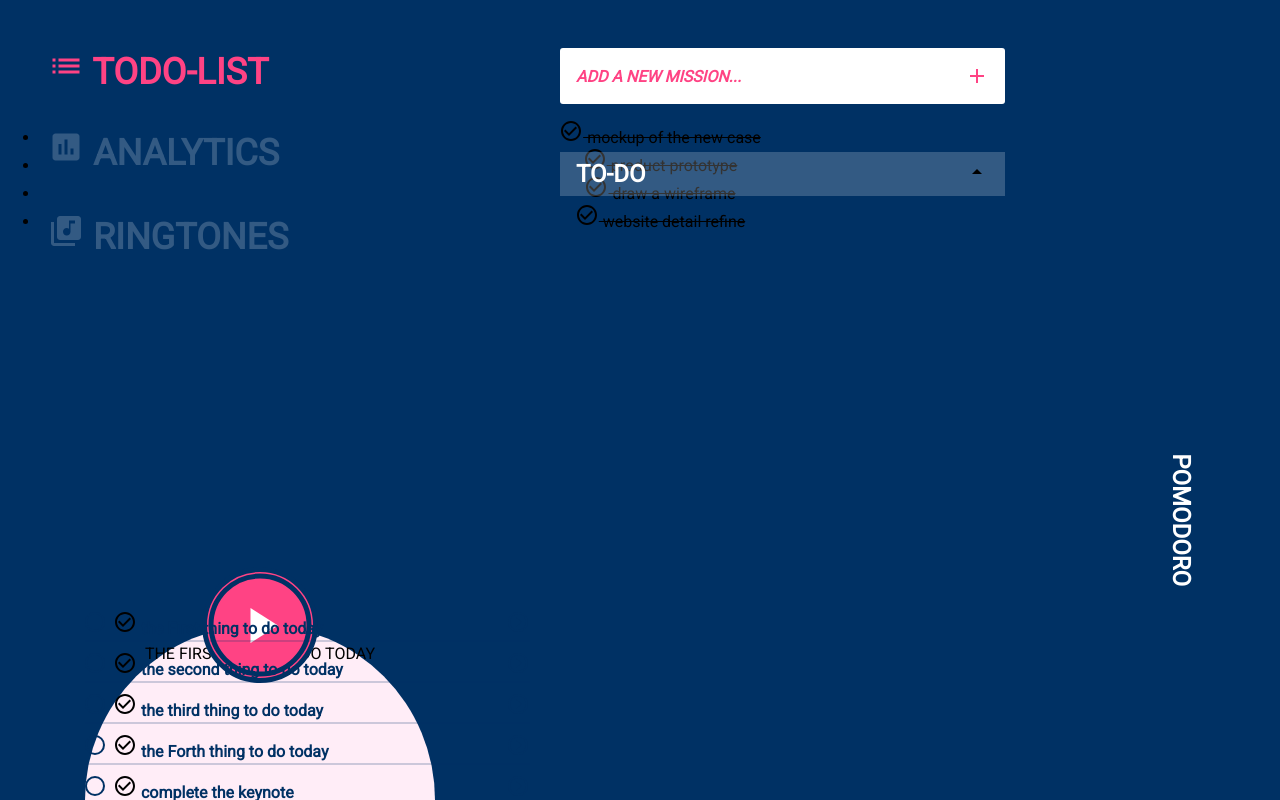
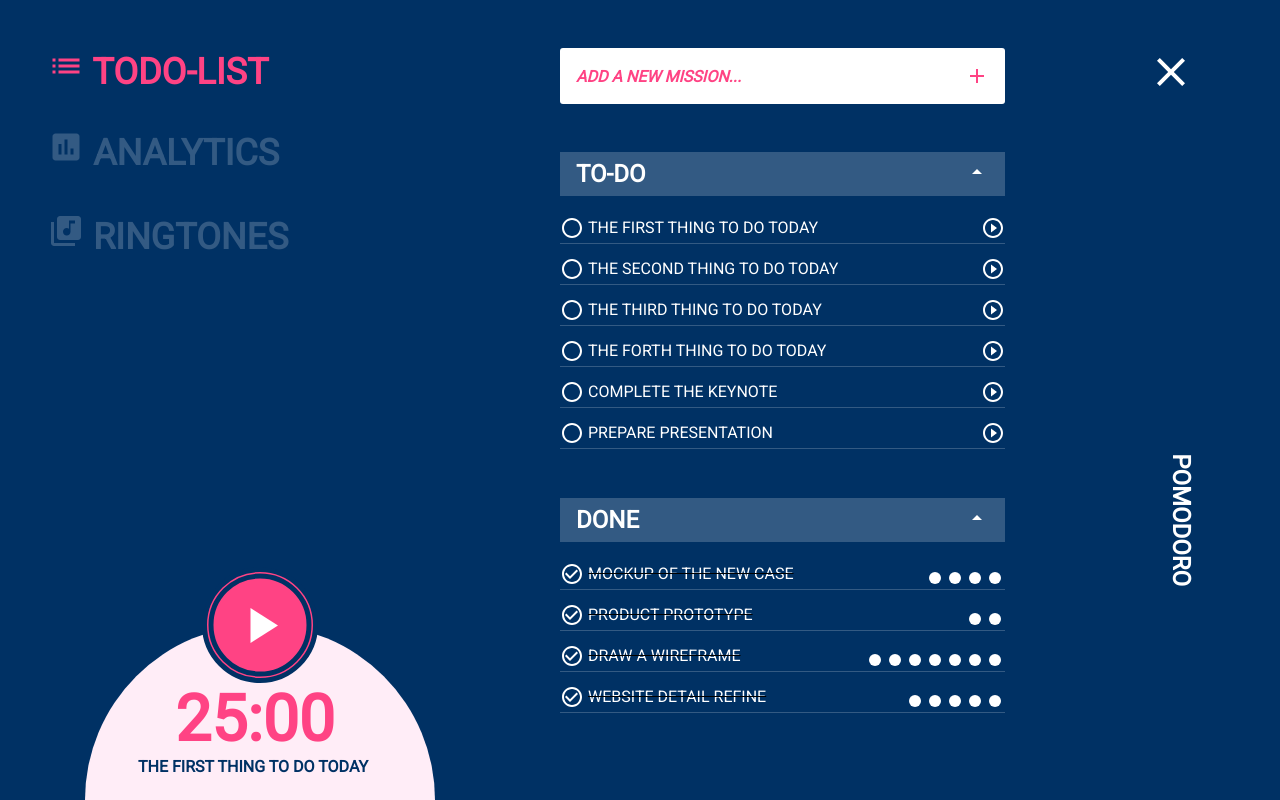
Before and after one commit to TianyiLi/the-f2e-w1-pomodoro, a Vue app: page / in a window 1280 px wide. Both pictures are taken after a click on the icon 1177 px from the left and 66 px from the top of the page. Built offline with nearby package versions, Linux system fonts and the light colour scheme.

Commit message:
todo complete

```diff
--- a/src/App.vue
+++ b/src/App.vue
@@ -1,7 +1,9 @@
 <template>
   <div id="app">
     <Main></Main>
-    <ControlPanel v-if="controlIsShow"></ControlPanel>
+    <transition name="fade">
+      <ControlPanel v-if="controlIsShow"></ControlPanel>
+    </transition>
     <div class="pomodoro">POMODORO</div>
   </div>
 </template>
@@ -200,4 +202,10 @@ html, body
   position absolute
   top 130px
   left 560px
+.fade-enter-active, .fade-leave-active {
+  transition: opacity .5s;
+}
+.fade-enter, .fade-leave-to  {
+  opacity: 0;
+}
 </style>
--- a/src/components/Todo-list.vue
+++ b/src/components/Todo-list.vue
@@ -12,11 +12,12 @@
           fill="none" /></svg>
     </div>
     <div class="todo">
-      <div class="todo-header">
+      <div class="todo-header" @click="todoIsShow = !todoIsShow">
         TO-DO
-        <ArrowDropUp class="arrow-up"></ArrowDropUp>
+        <ArrowDropUp class="arrow-up" v-if="todoIsShow"></ArrowDropUp>
+        <ArrowDropDown class="arrow-down" v-else></ArrowDropDown>
       </div>
-      <ul class="todo-list" ref="todoList">
+      <ul class="todo-list-wrap" ref="todoList">
         <li v-for="(ele) in todoList"
           :key="ele.id">
           <UncheckedRadio></UncheckedRadio>
@@ -26,15 +27,18 @@
       </ul>
     </div>
     <div class="done">
-      <div class="done-header">
+      <div class="done-header" @click="doneIsShow = !doneIsShow">
         DONE
-        <ArrowDropDown class="arrow-down"></ArrowDropDown>
+        <ArrowDropUp class="arrow-up" v-if="doneIsShow"></ArrowDropUp>
+        <ArrowDropDown class="arrow-down" v-else></ArrowDropDown>
       </div>
       <ul class="done-list" ref="doneList">
         <li v-for="(ele) in doneList" :key="ele.id">
           <CheckedCircle></CheckedCircle>
           {{ele.text}}
-          <span class="ball" v-for="n in ele.costTime" :key="n"></span>
+          <div class="ball-wrapper">
+            <span class="ball" v-for="n in ele.costTime" :key="n"></span>
+          </div>
         </li>
       </ul>
     </div>
@@ -48,6 +52,10 @@ import UncheckedRadio from './svg/radio-button-unchecked'
 import CheckedCircle from './svg/check-circle-outline'
 import { mapGetters } from 'vuex'
 export default {
+  mounted () {
+    this.todoIsShow = true
+    this.doneIsShow = true
+  },
   components: {
     PlayerButton,
     ArrowDropUp,
@@ -60,7 +68,7 @@ export default {
   },
   data () {
     return {
-      todoIsShow: true,
+      todoIsShow: false,
       doneIsShow: false
     }
   },
@@ -87,9 +95,10 @@ export default {
     text-decoration-line line-through
 .add-new-mission
   left 560px
-.todo
+.todo, .done
   display inline-block
-.todo-header
+.todo-header, .done-header
+  cursor pointer
   text-align left
   size 445px 44px
   position absolute
@@ -100,8 +109,57 @@ export default {
   background rgba(white, 0.2)
   svg[class^="arrow"]
     float right
+    fill white
   color white
   font-size 24px
   font-weight bold
-
+.todo-list-wrap, .done-list
+  position absolute
+  top 196px
+  width 445px
+  left 560px
+  list-style none
+  overflow hidden
+  transition 0.5s
+  padding 0
+  li
+    display flex
+    justify-content flex-start
+    align-items center
+    color white
+    width 100%
+    font-size 16px
+    line-height 24px
+    height 32px
+    box-sizing border-box
+    border-bottom solid 1px rgba(#FFFFFF, 0.2)
+    margin-bottom 9px
+    svg
+      fill white
+      &:first-of-type
+        margin-right 4px
+      &:last-of-type
+        margin-left auto
+        margin-right 0
+.done-header
+  top 498px
+.done .done-list
+  top 542px
+  & svg:last-of-type
+    margin initial
+    margin-right 4px
+  .ball
+    display inline-block
+    size 12px
+    border-radius 50%
+    background-color white
+    margin 4px
+  .ball-wrapper
+    line-height 12px
+    height 12px
+    display inline-block
+    vertical-align middle
+    white-space nowrap
+    margin-left auto
+    margin-right 0
 </style>
--- /dev/null
+++ b/src/components/svg/close.vue
@@ -0,0 +1,3 @@
+<template>
+  <svg xmlns="http://www.w3.org/2000/svg" width="24" height="24" viewBox="0 0 24 24"><path d="M19 6.41L17.59 5 12 10.59 6.41 5 5 6.41 10.59 12 5 17.59 6.41 19 12 13.41 17.59 19 19 17.59 13.41 12z"/><path d="M0 0h24v24H0z" fill="none"/></svg>
+</template>
--- a/src/components/svg/radio-button-unchecked.vue
+++ b/src/components/svg/radio-button-unchecked.vue
@@ -1,3 +1,3 @@
 <template>
-  <svg xmlns="http://www.w3.org/2000/svg" width="24" height="24" viewBox="0 0 24 24"><path fill="none" d="M0 0h24v24H0V0zm0 0h24v24H0V0z"/><path d="M16.59 7.58L10 14.17l-3.59-3.58L5 12l5 5 8-8zM12 2C6.48 2 2 6.48 2 12s4.48 10 10 10 10-4.48 10-10S17.52 2 12 2zm0 18c-4.42 0-8-3.58-8-8s3.58-8 8-8 8 3.58 8 8-3.58 8-8 8z"/></svg>
+  <svg xmlns="http://www.w3.org/2000/svg" width="24" height="24" viewBox="0 0 24 24"><path fill="none" d="M0 0h24v24H0V0z"/><path d="M12 2C6.48 2 2 6.48 2 12s4.48 10 10 10 10-4.48 10-10S17.52 2 12 2zm0 18c-4.42 0-8-3.58-8-8s3.58-8 8-8 8 3.58 8 8-3.58 8-8 8z"/></svg>
 </template>
--- a/src/store.js
+++ b/src/store.js
@@ -10,61 +10,61 @@ export default new Vuex.Store({
     category: constant.TODO_LIST,
     todoList: [
       {
-        text: 'the First thing to do today',
+        text: 'THE FIRST THING TO DO TODAY',
         id: 0,
         isDone: false,
         costTime: 0
       },
       {
-        text: 'the second thing to do today',
+        text: 'THE SECOND THING TO DO TODAY',
         id: 1,
         isDone: false,
         costTime: 0
       },
       {
-        text: 'the third thing to do today',
+        text: 'THE THIRD THING TO DO TODAY',
         id: 2,
         isDone: false,
         costTime: 0
       },
       {
-        text: 'the Forth thing to do today',
+        text: 'THE FORTH THING TO DO TODAY',
         id: 3,
         isDone: false,
         costTime: 0
       },
       {
-        text: 'complete the keynote',
+        text: 'COMPLETE THE KEYNOTE',
         id: 4,
         isDone: false,
         costTime: 0
       },
       {
-        text: 'prepare presentation',
+        text: 'PREPARE PRESENTATION',
         id: 5,
         isDone: false,
         costTime: 0
       },
       {
-        text: 'mockup of the new case',
+        text: 'MOCKUP OF THE NEW CASE',
         id: 6,
         isDone: true,
         costTime: 4
       },
       {
-        text: 'product prototype',
+        text: 'PRODUCT PROTOTYPE',
         id: 7,
         isDone: true,
         costTime: 2
       },
       {
-        text: 'draw a wireframe',
+        text: 'DRAW A WIREFRAME',
         id: 8,
         isDone: true,
         costTime: 7
       },
       {
-        text: 'website detail refine',
+        text: 'WEBSITE DETAIL REFINE',
         id: 9,
         isDone: true,
         costTime: 5
--- a/src/wrap/Control-Panel.vue
+++ b/src/wrap/Control-Panel.vue
@@ -1,20 +1,24 @@
 <template>
   <div class="wrap bg-deepBlue">
     <div class="option-todo"
+      @click="active = 'TODO'"
       :class="active === 'TODO' && 'fc-deepPink' || 'in-active'">
       <List></List>
       TODO-LIST
     </div>
     <div class="option-analytics"
+      @click="active = 'Analytics'"
       :class="active === 'Analytics' && 'fc-deepPink' || 'in-active'">
       <insert-chart></insert-chart>
       ANALYTICS
     </div>
     <div class="option-ringtones"
+      @click="active = 'Ringtones'"
       :class="active === 'Ringtones' && 'fc-deepPink' || 'in-active'">
       <Music></Music>
       RINGTONES
     </div>
+    <Close class="close" @click.native="showControl(false)"></Close>
     <div class="first-todo-wrap bg-lightPink">
       <div class="top-circle bg-deepPink">
         <div class="mid-trig-btn bg-deepPink">
@@ -24,7 +28,9 @@
       <div class="time-font">25:00</div>
       <div class="first-todo-ele">THE FIRST THING TO DO TODAY</div>
     </div>
-    <components :is="'TODO'"></components>
+    <transition name="fade" mode="out-in">
+      <components :is="'TODO'"></components>
+    </transition>
   </div>
 </template>
 <script>
@@ -32,19 +38,25 @@ import List from '../components/svg/list'
 import Music from '../components/svg/library-music'
 import InsertChart from '../components/svg/insert-chart'
 import TODO from '../components/Todo-list'
+import Close from '../components/svg/close'
 import PlayArrow from '../components/svg/play-arrow'
+import { mapActions } from 'vuex'
 export default {
   components: {
     List,
     Music,
     InsertChart,
     TODO,
-    PlayArrow
+    PlayArrow,
+    Close
   },
   data () {
     return {
       active: 'TODO'
     }
+  },
+  methods: {
+    ...mapActions(['showControl'])
   }
 }
 </script>
@@ -66,6 +78,10 @@ export default {
   font-size 36px
   text-align left
   font-weight bold
+  transition 0.3s
+  cursor pointer
+  &.in-active:hover
+    filter: drop-shadow(0px 0px 15px rgba(white, 0.7))
   svg
     size 36px
 .option-todo
@@ -99,4 +115,25 @@ export default {
   svg
     fill white
     size 60px
+.time-font
+  position absolute
+  top 57px
+  left 90px
+  color $deepPink
+  font-weight bold
+  font-size 64px
+.first-todo-ele
+  position absolute
+  top 132px
+  left 53px
+  font-weight bold
+  font-size 16px
+  color $deepBlue
+.close
+  cursor pointer
+  fill white
+  size 48px
+  top 48px
+  left 1147px
+  position absolute
 </style>
```
